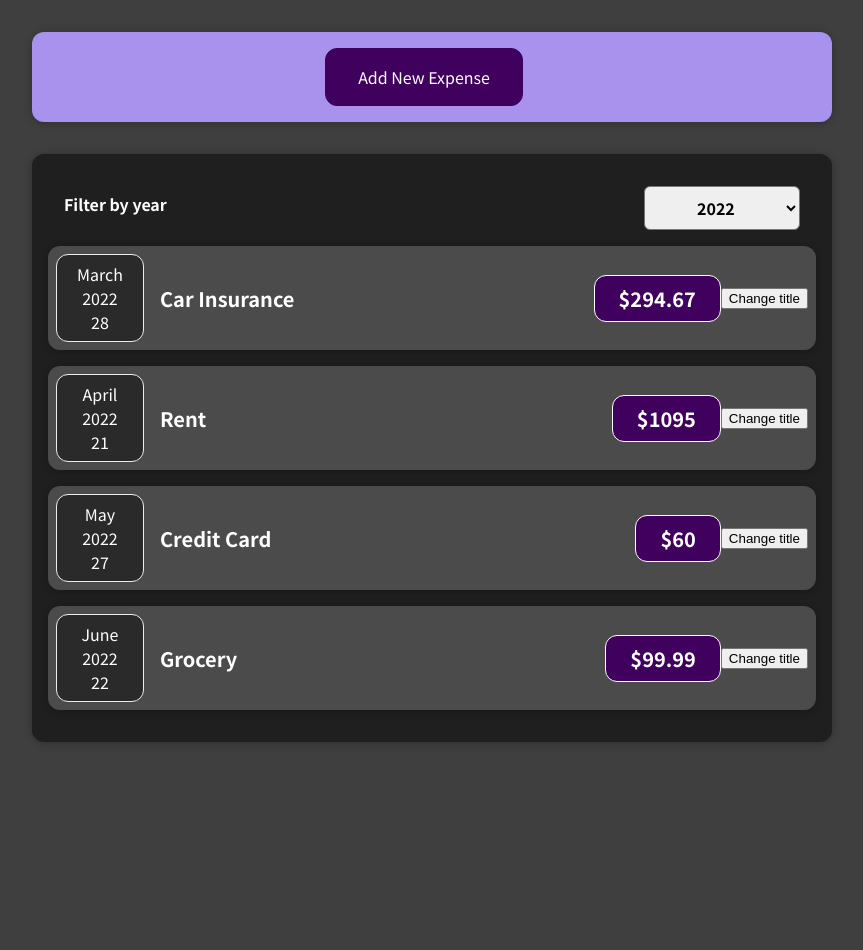
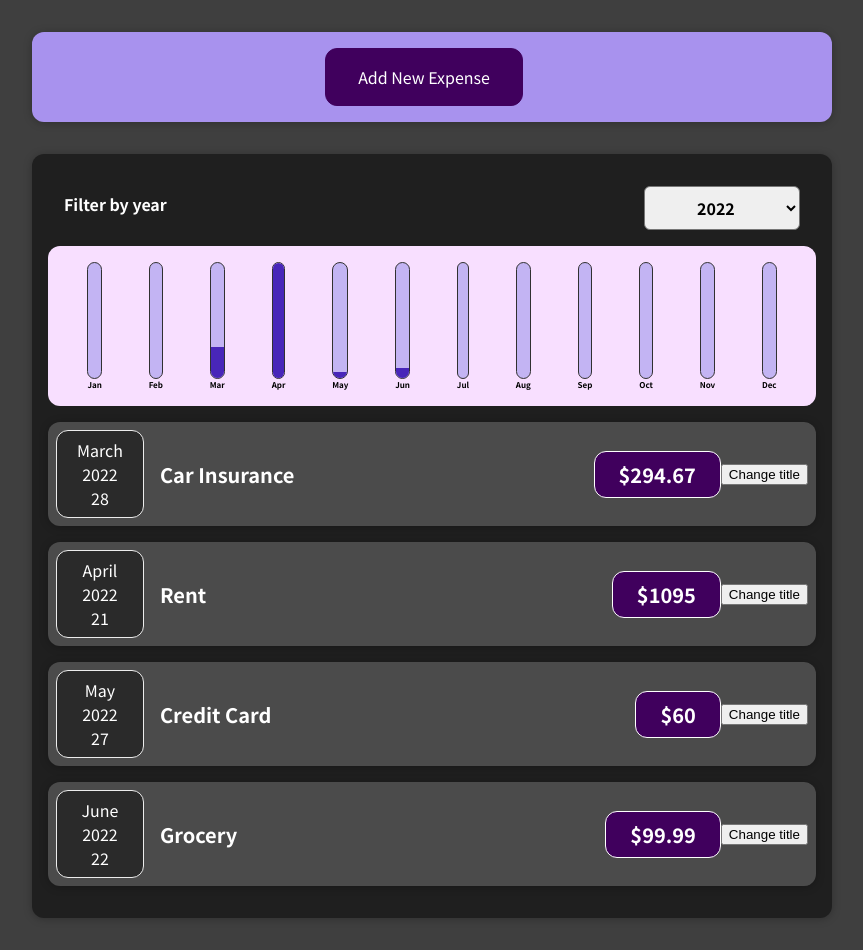
Before and after one commit to jsidd06/guide-project, a React (Create React App) app: page / in a window 1280 px wide. Shown: the whole page, without its empty margins (208-1071 px from the left). Before the commit the page ends 800 px from the top, so only its background shows below. Built offline with nearby package versions, Linux system fonts and the light colour scheme.

Commit message:
add a dynamic style and wrap steps

```diff
--- /dev/null
+++ b/src/Components/Expenses/Chart/Chart.css
@@ -0,0 +1,9 @@
+.chart {
+  padding: 1rem;
+  border-radius: 12px;
+  background-color: #f8dfff;
+  text-align: center;
+  display: flex;
+  justify-content: space-around;
+  height: 10rem;
+}
--- /dev/null
+++ b/src/Components/Expenses/Chart/Chart.js
@@ -0,0 +1,21 @@
+import React from "react";
+import ChartBar from "../ChartBar/ChartBar";
+import "./Chart.css";
+const Chart = (props) => {
+    const dataPointValues = props.dataPoints.map((dataPoint) => dataPoint.value);
+    const maxValue = Math.max(...dataPointValues);
+  return (
+    <div className="chart">
+      {props.dataPoints.map((chartPoint) => (
+        <ChartBar
+            key={chartPoint.label}
+          value={chartPoint.value}
+          maxValue={maxValue}
+          label={chartPoint.label}
+        />
+       ))}
+    </div>
+  );
+};
+
+export default Chart;
--- /dev/null
+++ b/src/Components/Expenses/ChartBar/ChartBar.css
@@ -0,0 +1,30 @@
+.chart-bar {
+  height: 100%;
+  display: flex;
+  flex-direction: column;
+  align-items: center;
+}
+
+.chart-bar__inner {
+  height: 100%;
+  width: 100%;
+  border: 1px solid #313131;
+  border-radius: 12px;
+  background-color: #c3b4f3;
+  overflow: hidden;
+  display: flex;
+  flex-direction: column;
+  justify-content: flex-end;
+}
+
+.chart-bar__fill {
+  background-color: #4826b9;
+  width: 100%;
+  transition: all 0.3s ease-out;
+}
+
+.chart-bar__label {
+  font-weight: bold;
+  font-size: 0.5rem;
+  text-align: center;
+}
--- /dev/null
+++ b/src/Components/Expenses/ChartBar/ChartBar.js
@@ -0,0 +1,20 @@
+import React from "react";
+import "./ChartBar.css";
+const ChartBar = (props) => {
+  let fillHight = "0%";
+
+  if (props.maxValue > 0) {
+    fillHight = Math.round((props.value / props.maxValue) * 100) + "%";
+  }
+
+  return (
+    <div className="chart-bar">
+      <div className="chart-bar__inner">
+        <div className="chart-bar__fill" style={{ height: fillHight }}></div>
+      </div>
+      <div className="chart-bar__label">{props.label}</div>
+    </div>
+  );
+};
+
+export default ChartBar;
--- a/src/Components/Expenses/Expense/Expense.js
+++ b/src/Components/Expenses/Expense/Expense.js
@@ -1,5 +1,6 @@
 import React, { useState } from "react";
 import Card from "../../UI/Card/Card";
+import ExpenseChart from "../ExpenseChat/ExpenseChart";
 import ExpenseFilter from "../ExpenseFilter/ExpenseFilter";
 import ExpenseList from "../ExpenseList/ExpenseList";
 import "./Expense.css";
@@ -21,6 +22,7 @@
           selected={selectedFilterYear}
           onChangeFilter={filterChangeHandler}
         />
+        <ExpenseChart expenses={filterExpense} />
         <ExpenseList items={filterExpense} />
       </Card>
     </div>
--- /dev/null
+++ b/src/Components/Expenses/ExpenseChat/ExpenseChart.js
@@ -0,0 +1,63 @@
+import React from "react";
+import Chart from "../Chart/Chart";
+
+const ExpenseChart = (props) => {
+  const chartDataPoint = [
+    {
+      label: "Jan",
+      value: 0,
+    },
+    {
+      label: "Feb",
+      value: 0,
+    },
+    {
+      label: "Mar",
+      value: 0,
+    },
+    {
+      label: "Apr",
+      value: 0,
+    },
+    {
+      label: "May",
+      value: 0,
+    },
+    {
+      label: "Jun",
+      value: 0,
+    },
+    {
+      label: "Jul",
+      value: 0,
+    },
+    {
+      label: "Aug",
+      value: 0,
+    },
+    {
+        label: "Sep",
+        value: 0,
+    },
+    {
+        label: "Oct",
+        value: 0,
+    },
+    {
+        label: "Nov",
+        value: 0,
+    },
+    {
+        label: "Dec",
+        value: 0,
+    },
+  ];
+
+  for(const expense of props.expenses){
+      const expenseMonth = expense.date.getMonth();
+      chartDataPoint[expenseMonth].value += expense.amount;
+  }
+  return <Chart dataPoints={chartDataPoint} />;
+};
+
+export default ExpenseChart;
```
Also changed, not shown: 1 other file (tests, documents, lock files or other folders).
